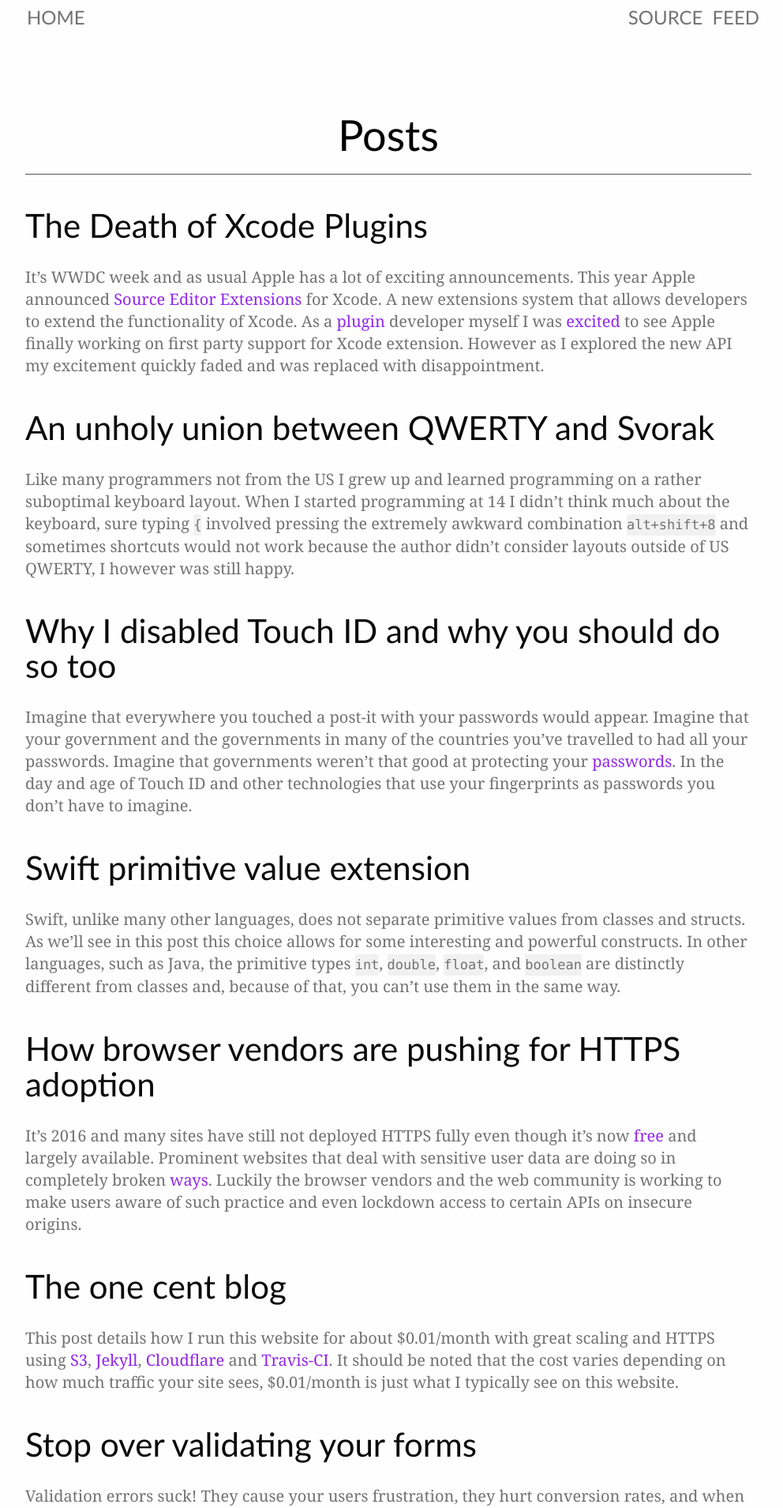
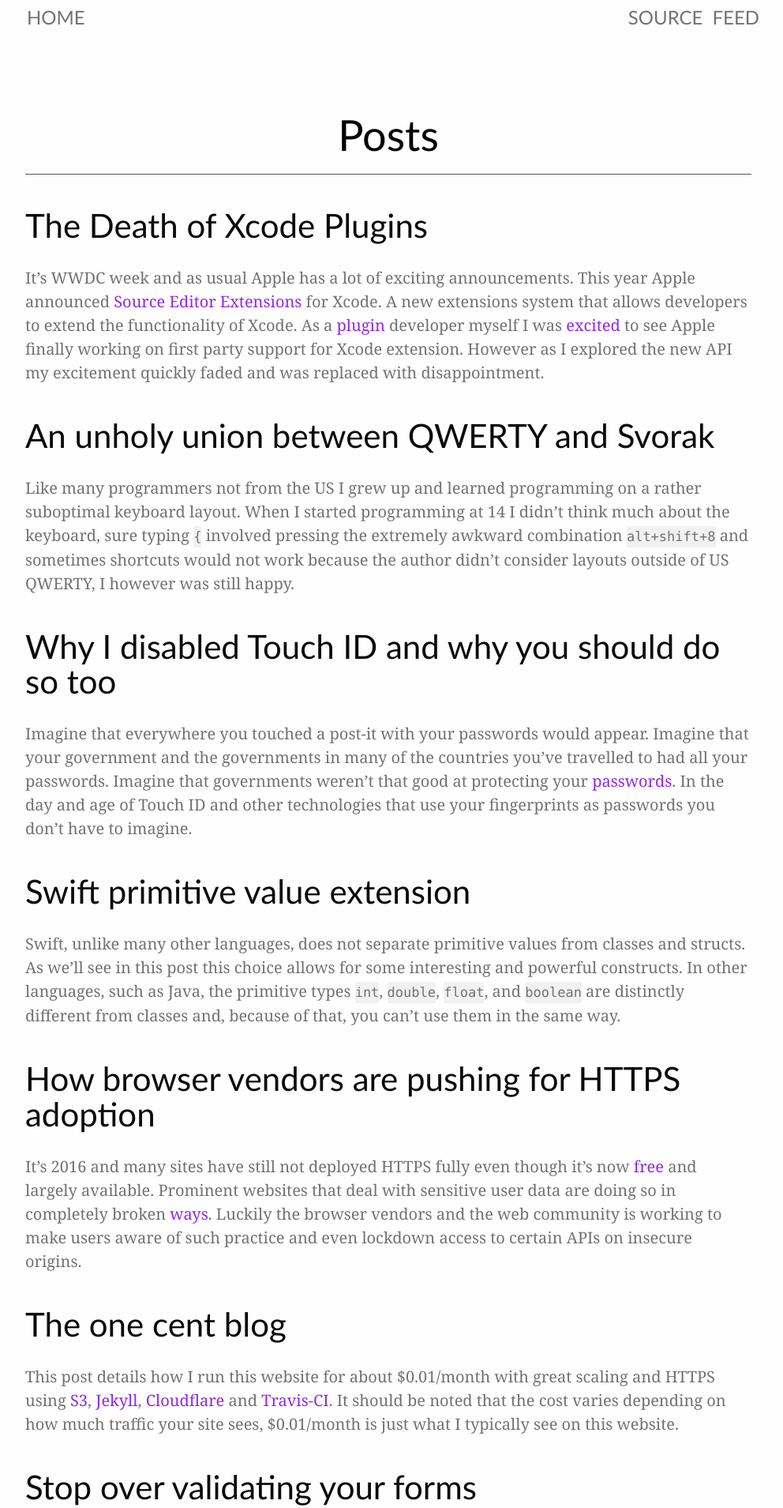
Before and after one commit to k0nserv/hugotunius.se, a Jekyll site: the page built from index.html, in a window 1280 px wide. Shown: the top 1909 px of the page at 79% size, without its empty margins (148-1140 px from the left). Built offline with Jekyll 4.4.1, drawn with Linux system fonts in a browser that asks for light colours.

Commit message:
[style] Slightly bump line height

```diff
--- a/_sass/screen.sass
+++ b/_sass/screen.sass
@@ -120,7 +120,7 @@ ul.posts
 p
   margin: 1.5em 0
   font-size: 1rem
-  line-height: 1.4em
+  line-height: 1.5em
 
 strong
   font-weight: bold
```
